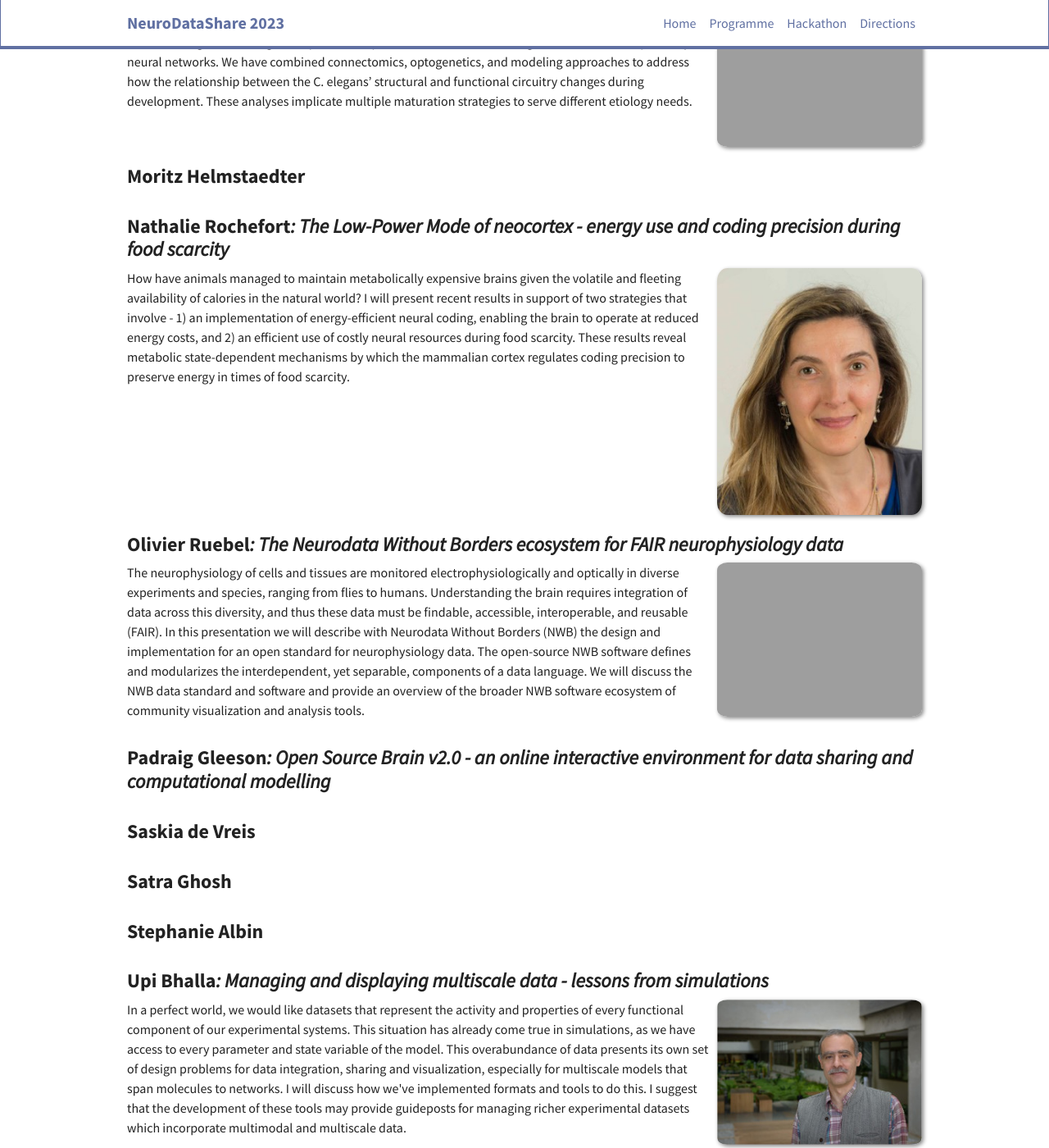
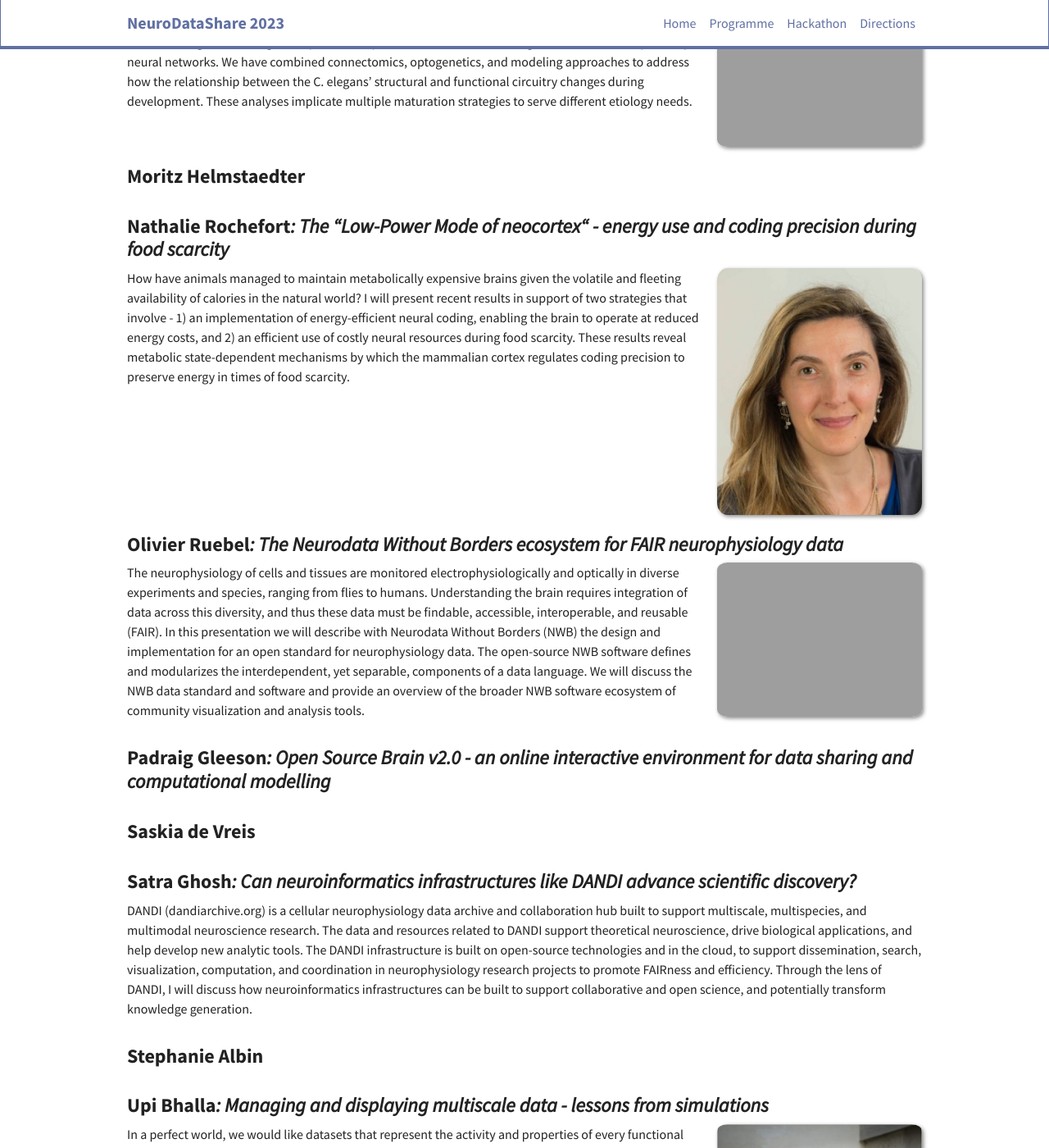
Before and after one commit to OpenSourceBrain/NeuroDataShare, a Jekyll site: the page built from _pages/speakers.md, in a window 1280 px wide and 1400 px high, scrolled down 951 px. Shown: the whole window at 82% size. Built offline with Jekyll 4.4.1, drawn with Linux system fonts in a browser that asks for light colours; nearby versions of some CDN libraries.

Commit message:
More speaker info

```diff
--- a/_data/speakers.yml
+++ b/_data/speakers.yml
@@ -40,7 +40,7 @@
   break: yes
 
 - name: Nathalie Rochefort
-  title: The Low-Power Mode of neocortex - energy use and coding precision during food scarcity
+  title: The “Low-Power Mode of neocortex“ - energy use and coding precision during food scarcity
   abstract: How have animals managed to maintain metabolically expensive brains given the volatile and fleeting availability of calories in the natural world? I will present recent results in support of two strategies that involve - 1) an implementation of energy-efficient neural coding, enabling the brain to operate at reduced energy costs, and 2) an efficient use of costly neural resources during food scarcity. These results reveal metabolic state-dependent mechanisms by which the mammalian cortex regulates coding precision to preserve energy in times of food scarcity.
   photo: Photo_Rochefort.jpg
   temp: yes
@@ -72,6 +72,8 @@
   photo: upi_bhalla.jpg
   temp: yes
 - name: Satra Ghosh
+  title: Can neuroinformatics infrastructures like DANDI advance scientific discovery?
+  abstract: DANDI (dandiarchive.org) is a cellular neurophysiology data archive and collaboration hub built to support multiscale, multispecies, and multimodal neuroscience research. The data and resources related to DANDI support theoretical neuroscience, drive biological applications, and help develop new analytic tools. The DANDI infrastructure is built on open-source technologies and in the cloud, to support dissemination, search, visualization, computation, and coordination in neurophysiology research projects to promote FAIRness and efficiency. Through the lens of DANDI, I will discuss how neuroinformatics infrastructures can be built to support collaborative and open science, and potentially transform knowledge generation.
   temp: yes
 - name: Padraig Gleeson
   title: Open Source Brain v2.0 - an online interactive environment for data sharing and computational modelling
```
